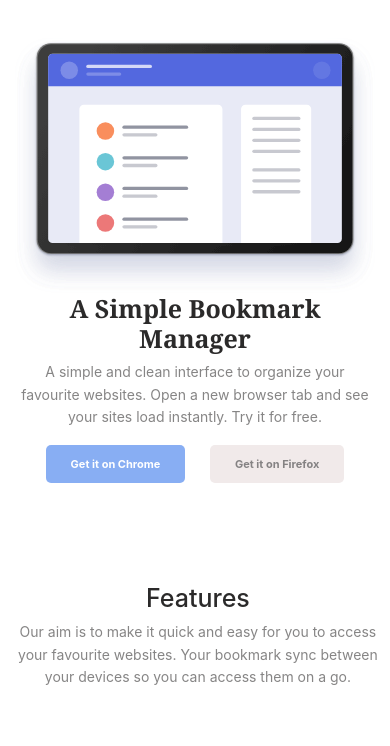
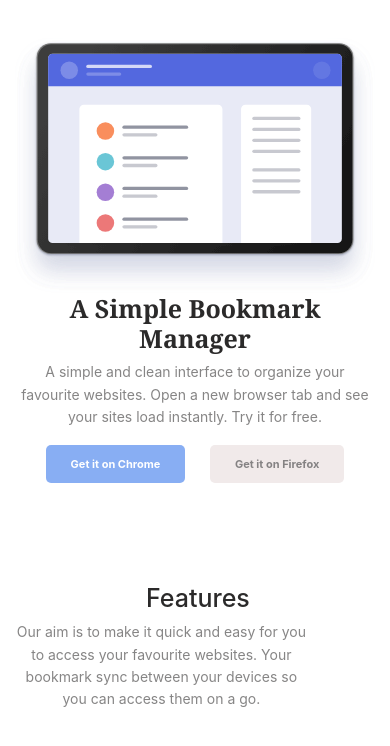
Before and after one commit to emedee/book-mark-landing-page, a plain HTML site: page Index.html in a window 390 px wide. Shown: the part 98-844 px from the top of the page. Drawn offline with nearby package versions, Linux system fonts and the light colour scheme.

Commit message:
changed style

```diff
--- a/Index.html
+++ b/Index.html
@@ -60,7 +60,7 @@
     </div>
     <div class="container center mtop">
         <h2 class="loom">Features</h2>
-        <p>Our aim is to make it quick and easy for you to access your favourite websites. Your bookmark sync between your devices so you can access them on a go.</p>
+        <p id="ues">Our aim is to make it quick and easy for you to access your favourite websites. Your bookmark sync between your devices so you can access them on a go.</p>
     </div>
     <div class="container mtop2 mycenter">
         <ul class="mar row">
--- a/Style.css
+++ b/Style.css
@@ -10,6 +10,9 @@
     }
     .loom{
         margin-top: 100px !important;
+    }
+    #ues{
+        width: 80% !important;
     }
     .boom1{
         display: flex !important;
```
